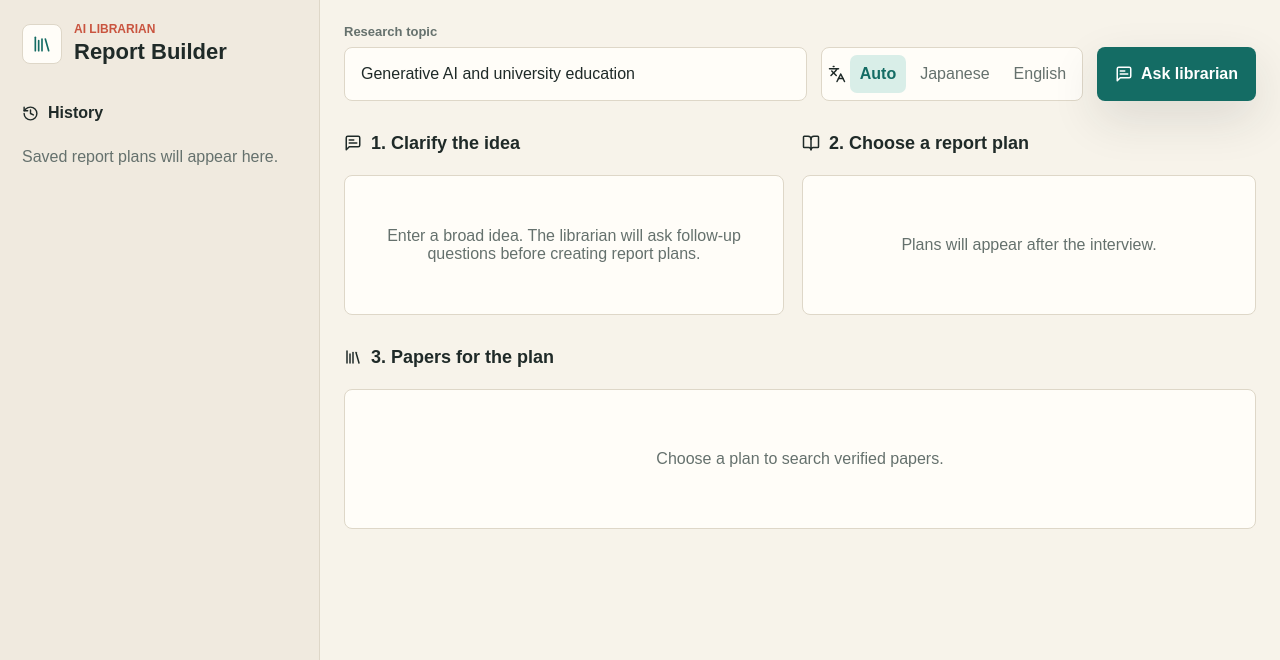
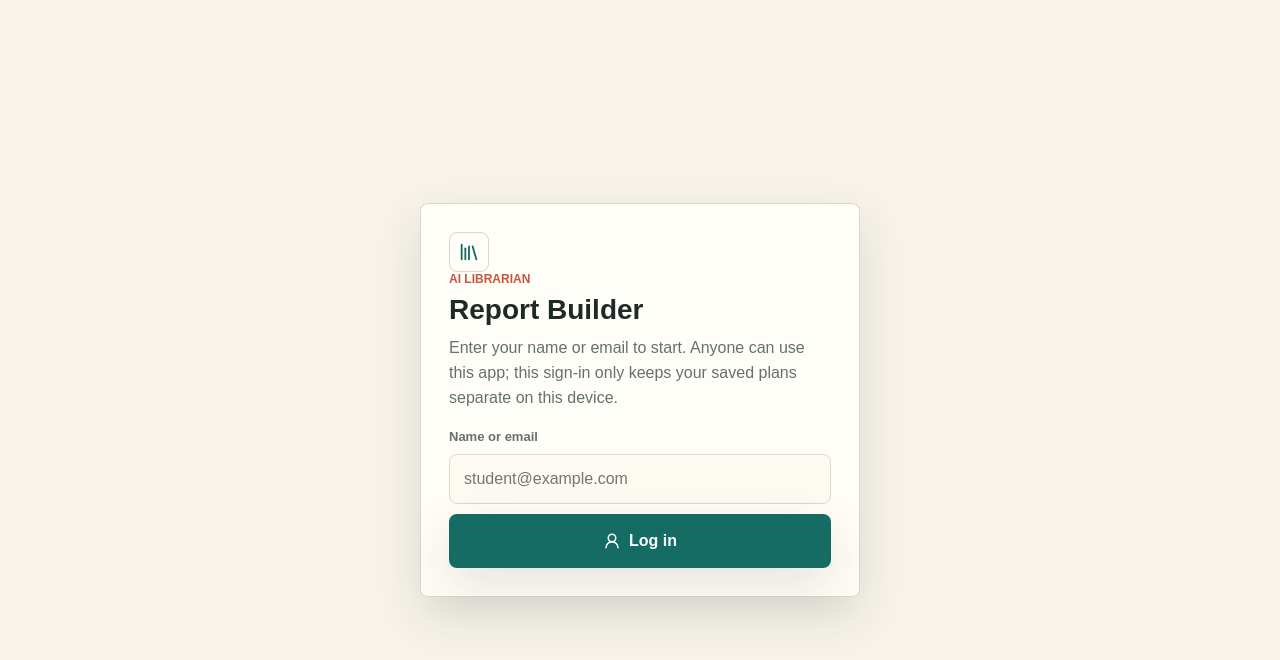
Before and after one commit to shuichi2828/ai-librarian-for-report-, a Next.js app: page / in a window 1280 px wide. Shown: the top 660 px of the page. Built offline with nearby package versions, Linux system fonts and the light colour scheme.

Commit message:
Add public guest login

```diff
--- a/src/app/globals.css
+++ b/src/app/globals.css
@@ -43,6 +43,55 @@ button {
   display: grid;
   grid-template-columns: minmax(260px, 320px) 1fr;
   min-height: 100vh;
+}
+
+.loginShell {
+  min-height: 100vh;
+  display: grid;
+  place-items: center;
+  padding: 22px;
+}
+
+.loginPanel {
+  width: min(100%, 440px);
+  border: 1px solid var(--line);
+  border-radius: 8px;
+  background: var(--surface);
+  box-shadow: var(--shadow);
+  padding: 28px;
+}
+
+.loginPanel h1 {
+  margin: 8px 0 10px;
+  font-size: 28px;
+}
+
+.loginText {
+  color: var(--muted);
+  line-height: 1.55;
+}
+
+.loginForm {
+  display: grid;
+  gap: 10px;
+  margin-top: 18px;
+}
+
+.loginForm label {
+  color: var(--muted);
+  font-size: 13px;
+  font-weight: 700;
+}
+
+.loginForm input {
+  width: 100%;
+  min-height: 50px;
+  border: 1px solid var(--line);
+  border-radius: 8px;
+  background: #fdfaf2;
+  color: var(--ink);
+  outline-color: var(--teal);
+  padding: 0 14px;
 }
 
 .historyPane {
@@ -154,6 +203,30 @@ h1 {
 .emptyText {
   color: var(--muted);
   line-height: 1.5;
+}
+
+.userBox {
+  display: grid;
+  grid-template-columns: auto minmax(0, 1fr) auto;
+  align-items: center;
+  gap: 9px;
+  border: 1px solid var(--line);
+  border-radius: 8px;
+  background: var(--surface);
+  padding: 9px;
+  margin-bottom: 18px;
+}
+
+.userBox span {
+  font-weight: 700;
+  overflow: hidden;
+  text-overflow: ellipsis;
+  white-space: nowrap;
+}
+
+.userBox .iconButton {
+  width: 32px;
+  height: 32px;
 }
 
 .workspace {
--- a/src/app/page.tsx
+++ b/src/app/page.tsx
@@ -1,6 +1,6 @@
 "use client";
 
-import { BookOpen, Clipboard, History, Languages, Library, Loader2, MessageSquareText, Search, Trash2, X } from "lucide-react";
+import { BookOpen, Clipboard, History, Languages, Library, Loader2, LogOut, MessageSquareText, Search, Trash2, UserRound, X } from "lucide-react";
 import { FormEvent, useEffect, useMemo, useState } from "react";
 import type { InterviewAnswer, LibrarianQuestion, OutputLanguage, ReferenceItem, ReferenceSearchResult, ThemeCandidate } from "@/lib/types";
 
@@ -27,6 +27,12 @@ type HistoryEntry = {
 };
 
 const HISTORY_KEY = "ai-librarian-history-v2";
+const USER_KEY = "ai-librarian-user-v1";
+
+type GuestUser = {
+  id: string;
+  name: string;
+};
 
 function languageLabel(language: OutputLanguage) {
   if (language === "ja") return "Japanese";
@@ -40,6 +46,8 @@ function copyText(reference: ReferenceItem) {
 }
 
 export default function Home() {
+  const [user, setUser] = useState<GuestUser | null>(null);
+  const [loginName, setLoginName] = useState("");
   const [topic, setTopic] = useState("Generative AI and university education");
   const [outputLanguage, setOutputLanguage] = useState<OutputLanguage>("auto");
   const [questions, setQuestions] = useState<LibrarianQuestion[]>([]);
@@ -57,17 +65,58 @@ export default function Home() {
 
   const selectedPlan = useMemo(() => plans.find((plan) => plan.id === selectedPlanId), [plans, selectedPlanId]);
   const busy = status !== "idle";
+  const userHistoryKey = user ? `${HISTORY_KEY}-${user.id}` : HISTORY_KEY;
 
   useEffect(() => {
-    const saved = window.localStorage.getItem(HISTORY_KEY);
-    if (saved) {
-      setHistory(JSON.parse(saved) as HistoryEntry[]);
+    const savedUser = window.localStorage.getItem(USER_KEY);
+    if (savedUser) {
+      const parsedUser = JSON.parse(savedUser) as GuestUser;
+      setUser(parsedUser);
+      setLoginName(parsedUser.name);
     }
   }, []);
 
+  useEffect(() => {
+    if (!user) {
+      setHistory([]);
+      return;
+    }
+
+    const saved = window.localStorage.getItem(`${HISTORY_KEY}-${user.id}`);
+    if (saved) {
+      setHistory(JSON.parse(saved) as HistoryEntry[]);
+    } else {
+      setHistory([]);
+    }
+  }, [user]);
+
   function persistHistory(nextHistory: HistoryEntry[]) {
     setHistory(nextHistory);
-    window.localStorage.setItem(HISTORY_KEY, JSON.stringify(nextHistory));
+    window.localStorage.setItem(userHistoryKey, JSON.stringify(nextHistory));
+  }
+
+  function login(event: FormEvent<HTMLFormElement>) {
+    event.preventDefault();
+    const name = loginName.trim();
+
+    if (!name) return;
+
+    const nextUser = {
+      id: name.toLowerCase().replace(/[^\p{L}\p{N}@._-]+/gu, "-").slice(0, 80),
+      name
+    };
+    setUser(nextUser);
+    window.localStorage.setItem(USER_KEY, JSON.stringify(nextUser));
+  }
+
+  function logout() {
+    setUser(null);
+    setHistory([]);
+    setQuestions([]);
+    setPlans([]);
+    setReferences([]);
+    setError(undefined);
+    window.localStorage.removeItem(USER_KEY);
   }
 
   function currentAnswers(): InterviewAnswer[] {
@@ -204,6 +253,29 @@ export default function Home() {
     setError(undefined);
   }
 
+  if (!user) {
+    return (
+      <main className="loginShell">
+        <section className="loginPanel">
+          <div className="brandMark">
+            <Library size={22} />
+          </div>
+          <p className="eyebrow">AI Librarian</p>
+          <h1>Report Builder</h1>
+          <p className="loginText">Enter your name or email to start. Anyone can use this app; this sign-in only keeps your saved plans separate on this device.</p>
+          <form className="loginForm" onSubmit={login}>
+            <label htmlFor="loginName">Name or email</label>
+            <input id="loginName" value={loginName} onChange={(event) => setLoginName(event.target.value)} placeholder="student@example.com" autoComplete="email" />
+            <button className="primaryButton" type="submit">
+              <UserRound size={18} />
+              Log in
+            </button>
+          </form>
+        </section>
+      </main>
+    );
+  }
+
   return (
     <main className="shell">
       <aside className="historyPane" aria-label="Search history">
@@ -215,6 +287,14 @@ export default function Home() {
             <p className="eyebrow">AI Librarian</p>
             <h1>Report Builder</h1>
           </div>
+        </div>
+
+        <div className="userBox">
+          <UserRound size={17} />
+          <span>{user.name}</span>
+          <button className="iconButton subtle" type="button" onClick={logout} aria-label="Log out" title="Log out">
+            <LogOut size={16} />
+          </button>
         </div>
 
         <div className="historyTitle">
```
Also changed, not shown: 1 other file (tests, documents, lock files or other folders).
